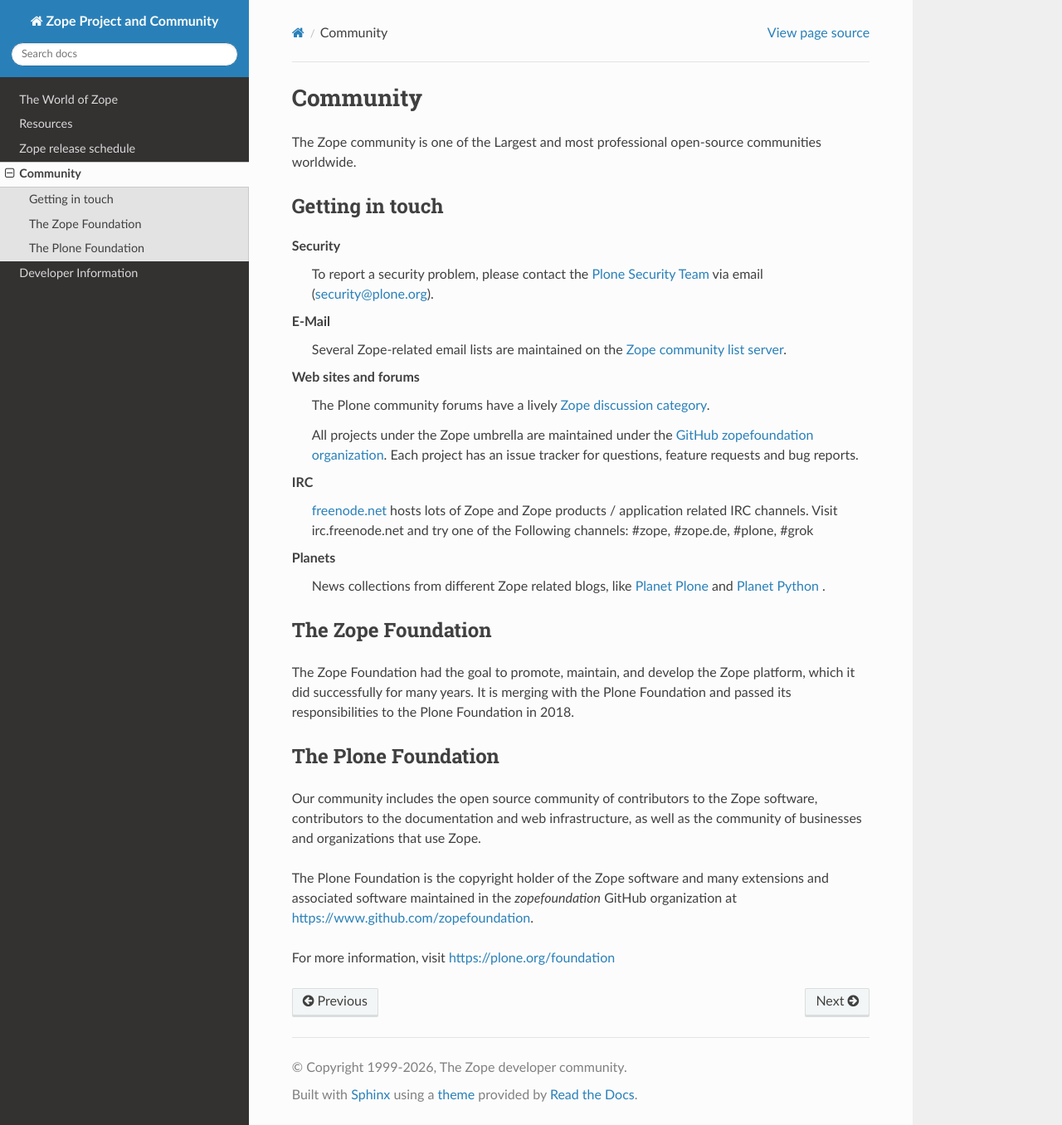
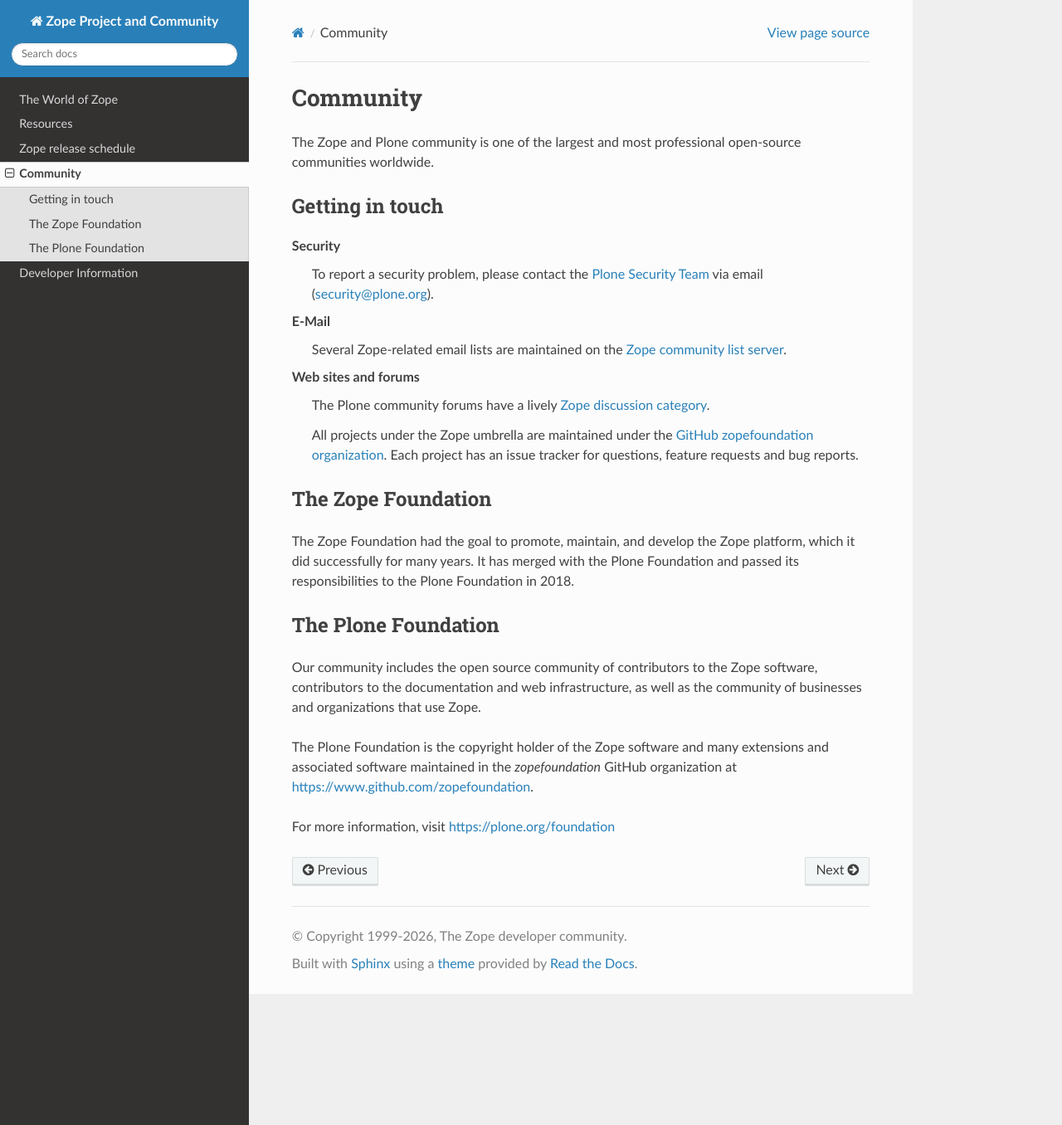
Before and after one commit to zopefoundation/www.zope.org, a Sphinx documentation site: the page built from docs/community.rst, in a window 1280 px wide and 1356 px high. Shown: the whole window at 83% size. Built offline with Sphinx 7.4.7 and the Read the Docs theme 3.1.0, drawn with Linux system fonts in a browser that asks for light colours.

Commit message:
Add Mastodon reference in header, remove outdated resources

```diff
--- /dev/null
+++ b/docs/_templates/layout.html
@@ -0,0 +1,5 @@
+{%- extends "sphinx_rtd_theme/layout.html" %}
+
+{%- block extrahead %}
+    <link rel="me" href="https://fosstodon.org/@zope" />
+{%- endblock %}
--- a/docs/community.rst
+++ b/docs/community.rst
@@ -24,21 +24,11 @@ Web sites and forums
   project has an issue tracker for questions, feature requests and bug
   reports.
 
-IRC
-  `freenode.net <https://freenode.net>`_ hosts lots of Zope and Zope
-  products / application related IRC channels. Visit irc.freenode.net and
-  try one of the Following channels: #zope, #zope.de, #plone, #grok
-
-Planets
-  News collections from different Zope related blogs, like `Planet
-  Plone <https://planet.plone.org/>`_ and `Planet Python
-  <https://planetpython.org/>`_ .
-
 
 The Zope Foundation
 -------------------
 The Zope Foundation had the goal to promote, maintain, and develop the
-Zope platform, which it did successfully for many years. It is merging with
+Zope platform, which it did successfully for many years. It has merged with
 the Plone Foundation and passed its responsibilities to the Plone Foundation
 in 2018.
 
```
Also changed, not shown: other parts of docs/community.rst (+1 -1 lines).
